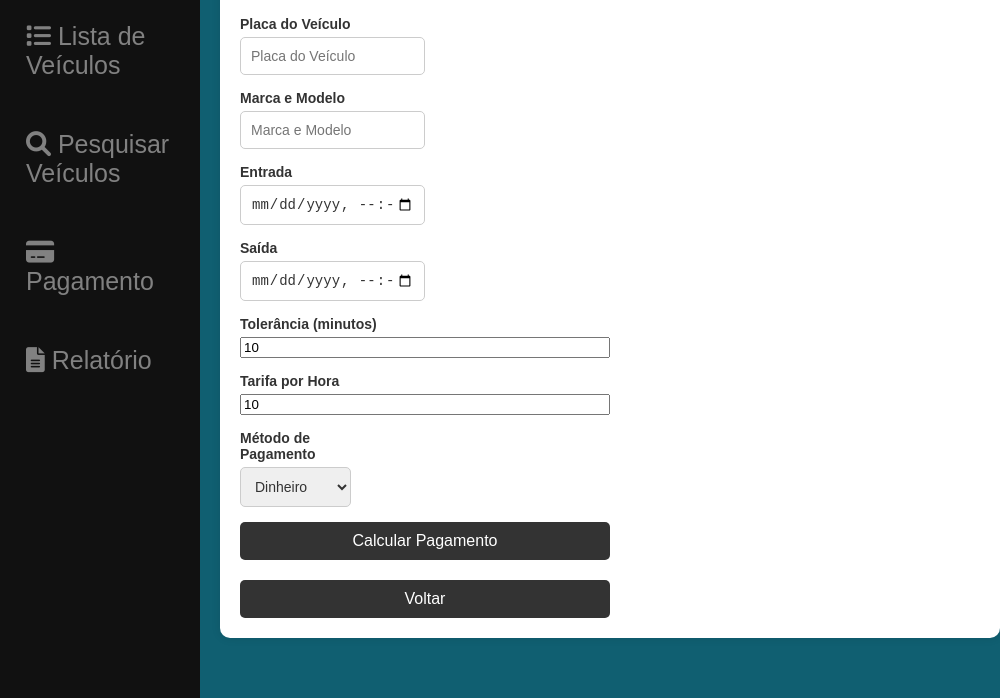
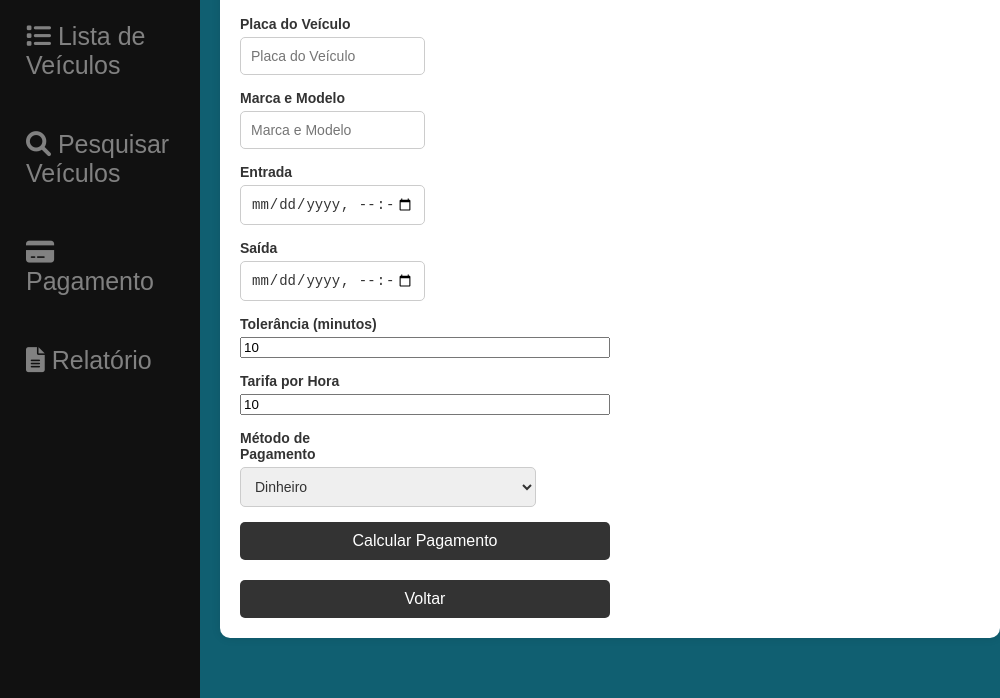
Before and after one commit to diegodonascimentoconfessor/sistema-estacionamento, an Electron app: page app/pagamento.html in a window 1000 px wide. Shown: the part 102-800 px from the top of the page. Drawn offline with Linux system fonts and the light colour scheme.

Commit message:
implementando melhorias

```diff
--- a/assets/pagamento.css
+++ b/assets/pagamento.css
@@ -102,6 +102,7 @@ body {
     font-weight: bold;
     color: #333;
     width: 40%;
+
   }
 
 
@@ -114,11 +115,12 @@ body {
     box-sizing: border-box;
     font-size: 14px;
     color: #333;
+
   }
 
 
   .input-group select {
-    width: 30%;
+    width: 80%;
     padding: 10px;
     border: 1px solid #ccc;
     border-radius: 5px;
--- a/assets/styles.css
+++ b/assets/styles.css
@@ -11,6 +11,7 @@ body {
   height: 80vh;
   background-color: #105F71;
   font-family: Arial, sans-serif;
+
 
 }
 
```
